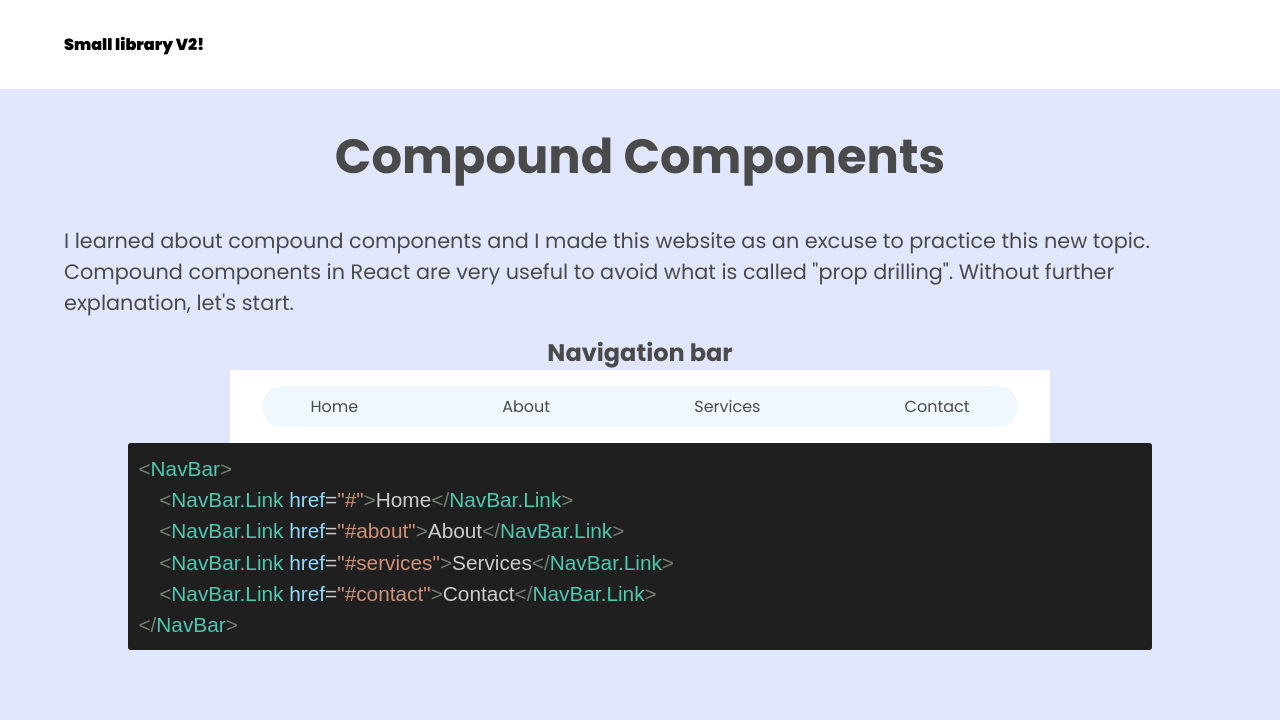
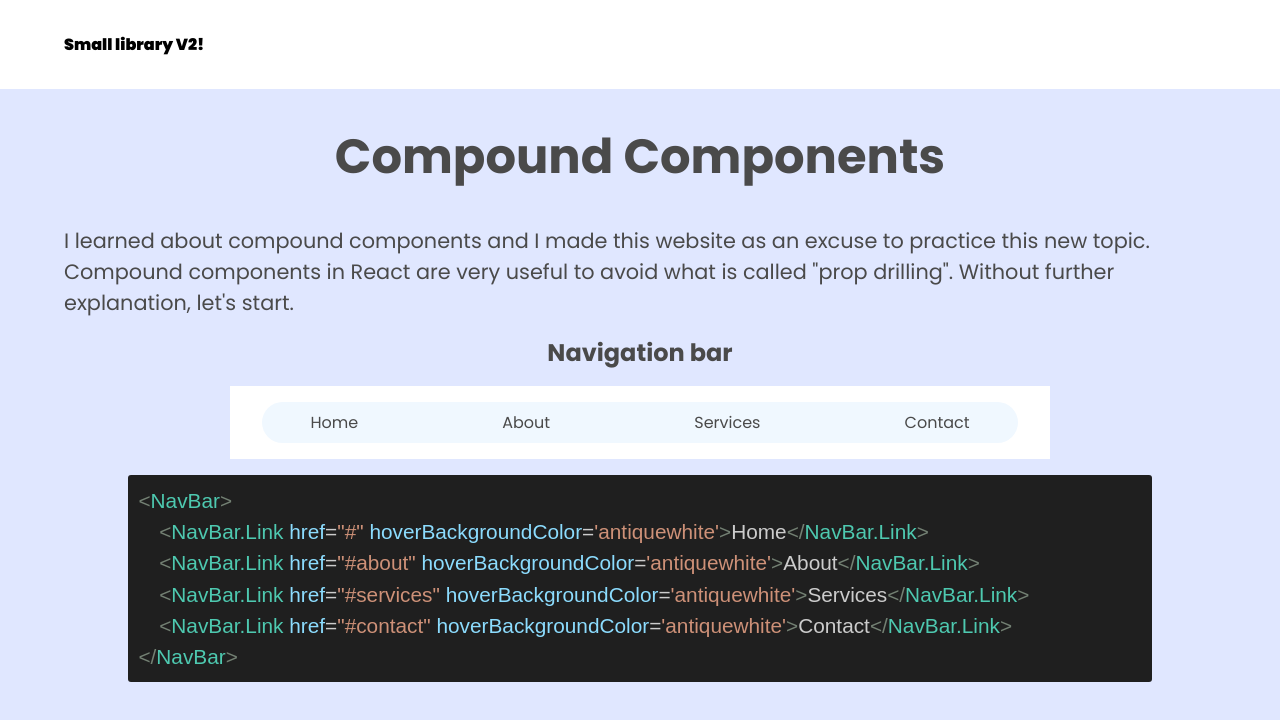
Before and after one commit to SirZosa/components-library, a React (Vite) app: page / in a window 1280 px wide. Shown: the top 720 px of the page. Built offline with nearby package versions, Linux system fonts and the light colour scheme.

Commit message:
Enhance NavBarLink component with hover effects and customizable description

```diff
--- a/src/App.css
+++ b/src/App.css
@@ -40,6 +40,12 @@ main{
   margin: 1rem auto;
 }
 
+article{
+  display: flex;
+  flex-direction: column;
+  gap: 1rem;
+}
+
 .components-showcase{
   width: 80%;
   margin: 0 auto;
--- a/src/App.tsx
+++ b/src/App.tsx
@@ -17,18 +17,18 @@ function App() {
         <h2>Navigation bar</h2>
         <div className="showcase">
         <NavBar>
-          <NavBar.Link href="#">Home</NavBar.Link>
-          <NavBar.Link href="#about">About</NavBar.Link>
-          <NavBar.Link href="#services">Services</NavBar.Link>
-          <NavBar.Link href="#contact">Contact</NavBar.Link>
+          <NavBar.Link href="#" description='Home'hoverBackgroundColor='antiquewhite'>Home</NavBar.Link>
+          <NavBar.Link href="#about" description='About' hoverBackgroundColor='antiquewhite'>About</NavBar.Link>
+          <NavBar.Link href="#services" description='Services' hoverBackgroundColor='antiquewhite'>Services</NavBar.Link>
+          <NavBar.Link href="#contact" description='Contact' hoverBackgroundColor='antiquewhite'>Contact</NavBar.Link>
         </NavBar>
         </div>
         <p className='code'>
           <span className='dash'>{`<`}</span><span className='component'>{`NavBar`}</span><span className='dash'>{`>`}</span><br></br>
-          &emsp;<span className='dash'>{`<`}</span><span className='component'>{`NavBar.Link `}</span><span className='input'>href</span>=<span className='value'>"#"</span><span className='dash'>{`>`}</span>Home<span className='dash'>{`</`}</span><span className='component'>{`NavBar.Link`}</span><span className='dash'>{`>`}</span><br></br>
-          &emsp;<span className='dash'>{`<`}</span><span className='component'>{`NavBar.Link `}</span><span className='input'>href</span>=<span className='value'>"#about"</span><span className='dash'>{`>`}</span>About<span className='dash'>{`</`}</span><span className='component'>{`NavBar.Link`}</span><span className='dash'>{`>`}</span><br></br>
-          &emsp;<span className='dash'>{`<`}</span><span className='component'>{`NavBar.Link `}</span><span className='input'>href</span>=<span className='value'>"#services"</span><span className='dash'>{`>`}</span>Services<span className='dash'>{`</`}</span><span className='component'>{`NavBar.Link`}</span><span className='dash'>{`>`}</span><br></br>
-          &emsp;<span className='dash'>{`<`}</span><span className='component'>{`NavBar.Link `}</span><span className='input'>href</span>=<span className='value'>"#contact"</span><span className='dash'>{`>`}</span>Contact<span className='dash'>{`</`}</span><span className='component'>{`NavBar.Link`}</span><span className='dash'>{`>`}</span><br></br>
+          &emsp;<span className='dash'>{`<`}</span><span className='component'>{`NavBar.Link `}</span><span className='input'>href</span>=<span className='value'>"#" </span><span className='input'>hoverBackgroundColor</span>=<span className='value'>'antiquewhite'</span><span className='dash'>{`>`}</span>Home<span className='dash'>{`</`}</span><span className='component'>{`NavBar.Link`}</span><span className='dash'>{`>`}</span><br></br>
+          &emsp;<span className='dash'>{`<`}</span><span className='component'>{`NavBar.Link `}</span><span className='input'>href</span>=<span className='value'>"#about" </span><span className='input'>hoverBackgroundColor</span>=<span className='value'>'antiquewhite'</span><span className='dash'>{`>`}</span>About<span className='dash'>{`</`}</span><span className='component'>{`NavBar.Link`}</span><span className='dash'>{`>`}</span><br></br>
+          &emsp;<span className='dash'>{`<`}</span><span className='component'>{`NavBar.Link `}</span><span className='input'>href</span>=<span className='value'>"#services" </span><span className='input'>hoverBackgroundColor</span>=<span className='value'>'antiquewhite'</span><span className='dash'>{`>`}</span>Services<span className='dash'>{`</`}</span><span className='component'>{`NavBar.Link`}</span><span className='dash'>{`>`}</span><br></br>
+          &emsp;<span className='dash'>{`<`}</span><span className='component'>{`NavBar.Link `}</span><span className='input'>href</span>=<span className='value'>"#contact" </span><span className='input'>hoverBackgroundColor</span>=<span className='value'>'antiquewhite'</span><span className='dash'>{`>`}</span>Contact<span className='dash'>{`</`}</span><span className='component'>{`NavBar.Link`}</span><span className='dash'>{`>`}</span><br></br>
           <span className='dash'>{`</`}</span><span className='component'>{`NavBar`}</span><span className='dash'>{`>`}</span><br></br>
         </p>
       </article>
--- a/src/components/navbar/navbar-link.tsx
+++ b/src/components/navbar/navbar-link.tsx
@@ -1,4 +1,4 @@
-import { ReactNode } from "react"
+import { useState, ReactNode } from "react"
 
 type NavBarLinkProps = {
     href: string
@@ -7,15 +7,20 @@ type NavBarLinkProps = {
     color?: string
     fontSize?: string
     tabColor?: string
+    description?: string
+    hoverColor?: string
+    hoverBackgroundColor?: string
 }
 
-export default function NavBarLink({href, children, active, color="inherit", fontSize="inherit", tabColor="#fff", ...rest}: NavBarLinkProps) {
+export default function NavBarLink({href, children, active, color="inherit", fontSize="inherit", tabColor="#fff", description, hoverColor='inherit', hoverBackgroundColor='inherit', ...rest}: NavBarLinkProps) {
+    const [hover, setHover] = useState(false);
     const className = active ? "link active" : "link inactive";
     const listClassName = active ? "activeList" : "inactiveList";
     return (
         <li className={`list ${listClassName}`}>
             <div className={`rounded-tab ${active ? "active-tab": ""}`} style={{backgroundColor:tabColor}}></div>
-            <a href={href} className={className}{...rest}>{children}</a>
+            <a href={href} className={className} style={{color:color, fontSize:fontSize}} {...rest} onMouseEnter={()=>setHover(true)} onMouseLeave={()=> setHover(false)}>{children}</a>
+            {hover && description && !active && <span className="description" style={{color:hoverColor, backgroundColor: hoverBackgroundColor}}>{description}</span>}
         </li>
     )
 }
--- a/src/components/navbar/navbar.css
+++ b/src/components/navbar/navbar.css
@@ -52,3 +52,11 @@
     opacity: 1;
     z-index: 0;
 }
+
+.description{
+    position: absolute;
+    bottom: -2.25rem;
+    left: 0.75rem;
+    padding: 0.125rem 0.25rem;
+    border-radius: 5px;
+}
```
